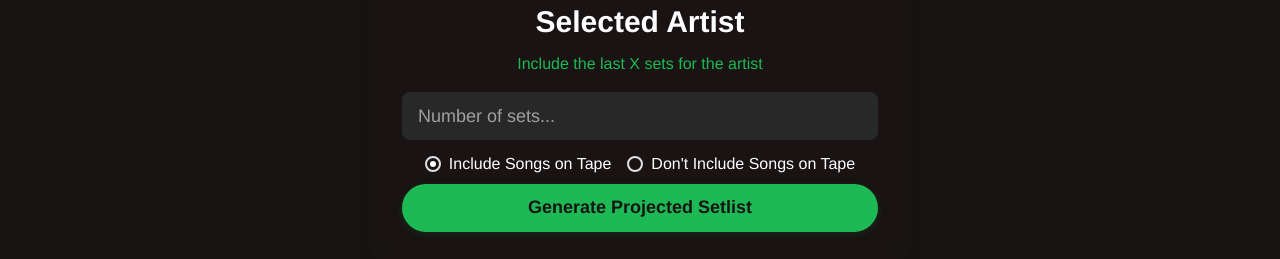
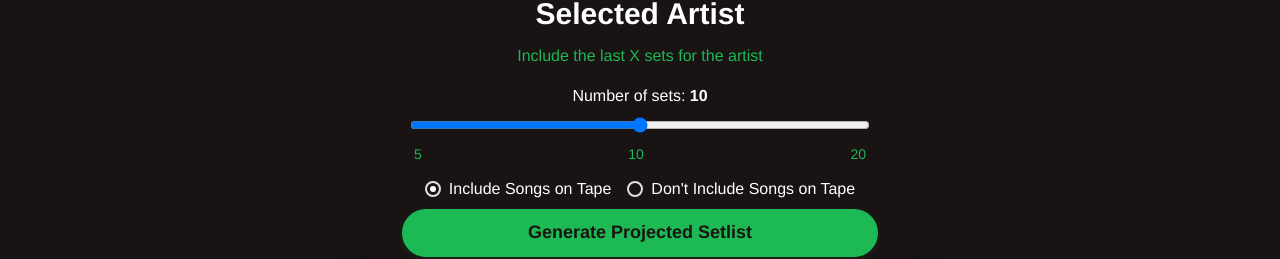
Before and after one commit to tyleragnew/setlist-to-playlist-ui, a React (Vite) app: page /setlistMetadata in a window 1280 px wide. Shown: the part 280-539 px from the top of the page. Built offline with nearby package versions, Linux system fonts and the light colour scheme; no server answers; sample sign-in values are in the browser's storage.

Commit message:
cleanup and slider

```diff
--- a/src/pages/SetSetlistMetadata.tsx
+++ b/src/pages/SetSetlistMetadata.tsx
@@ -1,4 +1,4 @@
-import { Button, FormControl, Input, Radio, RadioGroup, Stack, Box, Text, Image, Spinner } from "@chakra-ui/react";
+import { Button, FormControl, Radio, RadioGroup, Stack, Box, Text } from "@chakra-ui/react";
 import { useState, useEffect } from "react";
 import { useListenerContext } from "../context/ListenerContext";
 import { ProjectedSetlist } from "../components/ProjectedSetlist";
@@ -10,30 +10,15 @@ export function SetSetlistMetadata() {
     useEffect(() => { setStep(1); }, [setStep]);
     const [setlistLoaded, setSetlistLoaded] = useState(false);
 
-    // Artist image state
-    const [artistImage, setArtistImage] = useState<string | null>(null);
-    const [imageLoading, setImageLoading] = useState(false);
-
-    // Fetch artist image from Last.fm
-    useEffect(() => {
-        if (!chosenArtist?.artistName) return;
-        setImageLoading(true);
-        fetch(`https://ws.audioscrobbler.com/2.0/?method=artist.getinfo&artist=${encodeURIComponent(chosenArtist.artistName)}&api_key=2bcb9d7b2b6b4b7e8e7e8e7e8e7e8e7e&format=json`)
-            .then(res => res.json())
-            .then(data => {
-                const img = data?.artist?.image?.find((img: any) => img.size === 'extralarge')?.['#text'] || null;
-                setArtistImage(img);
-            })
-            .catch(() => setArtistImage(null))
-            .finally(() => setImageLoading(false));
-    }, [chosenArtist]);
+    // Number of sets slider state
+    const [numberOfSets, setNumberOfSets] = useState(10);
 
     // @TODO - add debouncing here instead of using OnBlur event.
     const fetchData = async () => {
         if (!chosenArtist) return;
         try {
             const response = await fetch(
-                `https://setlist-to-playlist-api.vercel.app/setlists?artistMBID=${chosenArtist.mbid}&numberOfSets=20`
+                `https://setlist-to-playlist-api.vercel.app/setlists?artistMBID=${chosenArtist.mbid}&numberOfSets=${numberOfSets}`
             );
             const jsonData = await response.json();
             setSetlistMetadata(jsonData);
@@ -53,24 +38,7 @@ export function SetSetlistMetadata() {
                 p={{ base: 4, md: 8 }}
                 style={{ backdropFilter: 'blur(12px)' }}
             >
-                {/* Artist image */}
-                <Box display='flex' justifyContent='center' alignItems='center' mb={2}>
-                    {imageLoading ? (
-                        <Spinner size='lg' color='spotify.green' />
-                    ) : artistImage ? (
-                        <Image
-                            src={artistImage}
-                            alt={chosenArtist?.artistName}
-                            boxSize={{ base: '80px', md: '120px' }}
-                            borderRadius='full'
-                            objectFit='cover'
-                            boxShadow='md'
-                            border='3px solid'
-                            borderColor='spotify.green'
-                            bg='spotify.black'
-                        />
-                    ) : null}
-                </Box>
+                {/* Artist image removed */}
                 <Text fontSize={{ base: '2xl', md: '3xl' }} fontWeight='bold' color='spotify.white' textAlign='center' mb={2}>
                     {chosenArtist?.artistName ?? 'Selected Artist'}
                 </Text>
@@ -78,7 +46,28 @@ export function SetSetlistMetadata() {
                     Include the last X sets for {chosenArtist?.artistName ?? 'the artist'}
                 </Text>
                 <FormControl mb={2}>
-                    <Input type='number' placeholder='Number of sets...' size='lg' bg='spotify.gray' color='spotify.white' border='none' borderRadius='lg' _placeholder={{ color: 'gray.400' }} mb={3} />
+                    <Text fontSize='md' color='spotify.white' mb={2} textAlign='center'>
+                        Number of sets: <b>{numberOfSets}</b>
+                    </Text>
+                    <Box px={2} mb={3}>
+                        {/* Slider for 5, 10, 20 */}
+                        <Box position='relative'>
+                            <input
+                                type='range'
+                                min={0}
+                                max={2}
+                                step={1}
+                                value={[5, 10, 20].indexOf(numberOfSets)}
+                                onChange={e => setNumberOfSets([5, 10, 20][parseInt(e.target.value)])}
+                                style={{ width: '100%' }}
+                            />
+                            <Box display='flex' justifyContent='space-between' mt={1} px={1}>
+                                <Text fontSize='sm' color='spotify.green'>5</Text>
+                                <Text fontSize='sm' color='spotify.green'>10</Text>
+                                <Text fontSize='sm' color='spotify.green'>20</Text>
+                            </Box>
+                        </Box>
+                    </Box>
                     <RadioGroup defaultValue='1'>
                         <Stack spacing={4} direction={{ base: 'column', md: 'row' }} align='center' justify='center'>
                             <Radio value='1' colorScheme='spotify'>Include Songs on Tape</Radio>
```
